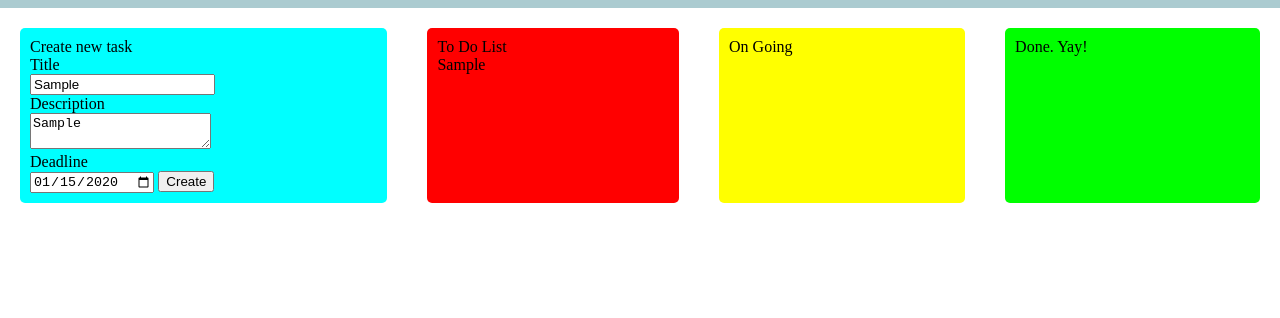
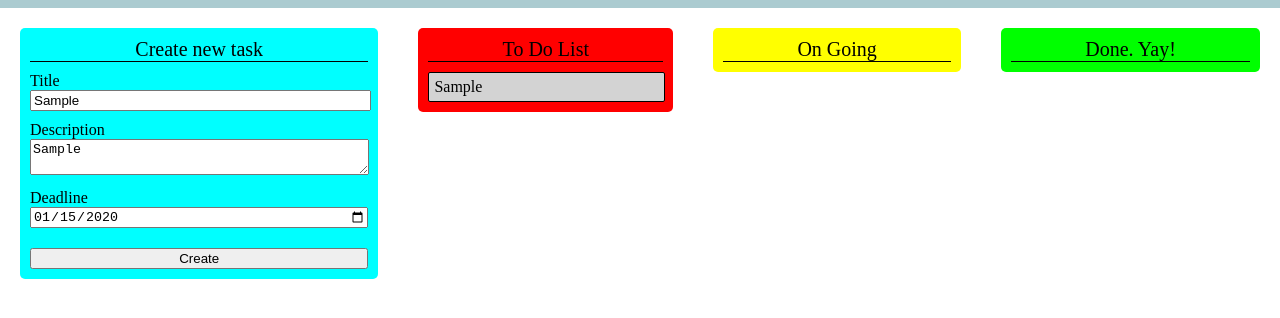
Before and after one commit to cofetiza/Studyza, a plain HTML site: page task/index.html in a window 1280 px wide. Both pictures are taken after typing "Sample", "Sample", "2020-01-15" into the empty fields and a click on the button "Create". Shown: the part 108-426 px from the top of the page. Drawn offline with Linux system fonts and the light colour scheme.

Commit message:
ongoing tasks features

```diff
--- /dev/null
+++ b/index.css
@@ -0,0 +1,44 @@
+button {
+  width: 100%;
+}
+
+.task-container {
+  width: 100%;
+  border: 1px solid black;
+  background: lightgray;
+  border-radius: 2px;
+}
+
+.card-container {
+  margin:20px;
+  padding:10px;
+  flex-grow:1;
+  border-radius:5px;
+  height: 100%;
+}
+
+.task-item {
+  padding: 5px;
+}
+
+.vertical-space {
+  height: 10px;
+}
+
+.card-title {
+  font-size: 20px;
+  border-bottom: 1px solid black;
+  text-align: center;
+}
+
+input {
+  width: 100%;
+}
+
+textarea {
+  width: 100%;
+}
+
+.input-container {
+  padding-right: 5px;
+}
--- a/task/index.html
+++ b/task/index.html
@@ -8,6 +8,7 @@
 	<meta name="description" content="Tasks page">
 	<meta name="viewport" content="width=device-width, initial-scale=1">
     <meta name="application-name" content="Title">
+    <link rel="stylesheet" href="/index.css">
 </head>
 
 <body style="width:100%;margin:0px">
@@ -32,22 +33,33 @@
         </a>
     </div>
 	<div style="display:flex">
-		<div style="margin:20px;padding:10px;flex-grow:1;background:cyan;border-radius:5px">
-			Create new task
+		<div class="card-container" style="background:cyan;">
+			<div class="card-title">Create new task</div>
+            <div class="vertical-space"></div>
             <div>Title</div>
-      <input type="text" id="title"/>
+            <div class="input-container"><input type="text" placeholder="Input task title here" id="title"/></div>
+            <div class="vertical-space"></div>
             <div>Description</div>
-	    <textarea id="description"></textarea>
+            <div class="input-container"><textarea placeholder="Input task description here" id="description"></textarea></div>
+            <div class="vertical-space"></div>
             <div>Deadline</div>
-	    <input type="date" id="deadline"/>
+            <div class="input-container"><input type="date" id="deadline"/></div>
+            <div class="vertical-space"></div>
+            <div class="vertical-space"></div>
             <button onClick="create()">Create</button>
         </div>
-			<div style="margin:20px;padding:10px;flex-grow:1;background:red;border-radius:5px">
-        To Do List
+        <div class="card-container" style="background:red;">
+            <div class="card-title">To Do List</div>
             <div id="todo"></div>
         </div>
-			<div style="margin:20px;padding:10px;flex-grow:1;background:yellow;border-radius:5px">On Going</div>
-      <div style="margin:20px;padding:10px;flex-grow:1;background:lime;border-radius:5px">Done. Yay!</div>
+		<div class="card-container" style="background:yellow;">
+            <div class="card-title">On Going</div>
+            <div id="ongoing"></div>
+        </div>
+        <div class="card-container" style="background:lime;">
+            <div class="card-title">Done. Yay!</div>
+            <div id="done"></div>
+        </div>
     </div>
 	</div>
   <script src="index.js"></script>
--- a/task/index.js
+++ b/task/index.js
@@ -1,16 +1,95 @@
 let tasks = {
-  todo: []
+  todo: [],
+  ongoing: [],
+  done: []
 };
 if (localStorage.tasks !== undefined) {
   tasks = JSON.parse(localStorage.tasks);
 }
+let selectId = ["none"];
+
+const select = (x,y) => {
+  selectId = [x,y];
+  refresh();
+}
 
 const refresh = () => {
+  localStorage.tasks = JSON.stringify(tasks);
   let render = '';
-  tasks.todo.forEach(task => {
-    render += `<div>${task.title}</div>`;
+  tasks.todo.forEach((task,id) => {
+    if (selectId[0] === 'todo' && selectId[1] === id) {
+      render += `
+        <div class="vertical-space"></div>
+        <div class="task-container">
+          <div class="task-item">${task.description}</div>
+          <button onClick="move('todo',${id},'none')">Cancel task</button>
+          <button onClick="move('todo',${id},'ongoing')">Do now</button>
+        </div>
+      `;
+    }
+    else {
+      render += `
+        <div class="vertical-space"></div>
+        <div class="task-container" onClick="select('todo',${id})">
+          <div class="task-item">${task.title}</div>
+        </div>
+      `;
+    }
   });
   document.getElementById('todo').innerHTML = render;
+  render = '';
+  tasks.ongoing.forEach((task,id) => {
+    if (selectId[0] === 'ongoing' && selectId[1] === id) {
+      render += `
+        <div class="vertical-space"></div>
+        <div class="task-container">
+          <div class="task-item">${task.description}</div>
+          <button onClick="move('ongoing',${id},'todo')">Cancel task</button>
+          <button onClick="move('ongoing',${id},'done')">Finish</button>
+        </div>
+      `;
+    }
+    else {
+      render += `
+        <div class="vertical-space"></div>
+        <div class="task-container" onClick="select('ongoing',${id})">
+          <div class="task-item">${task.title}</div>
+        </div>
+      `;
+    }
+  });
+  document.getElementById('ongoing').innerHTML = render;
+  render = '';
+  tasks.done.forEach((task,id) => {
+    if (selectId[0] === 'done' && selectId[1] === id) {
+      render += `
+        <div class="vertical-space"></div>
+        <div class="task-container">
+          <div class="task-item">${task.description}</div>
+          <button onClick="move('done',${id},'ongoing')">Continue</button>
+          <button onClick="move('done',${id},'none')">Remove</button>
+        </div>
+      `;
+    }
+    else {
+      render += `
+        <div class="vertical-space"></div>
+        <div class="task-container" onClick="select('done',${id})">
+          <div class="task-item">${task.title}</div>
+        </div>
+      `;
+    }
+  });
+  document.getElementById('done').innerHTML = render;
+}
+
+const move = (a,id,b) => {
+  if (b !== 'none') {
+    tasks[b].push(tasks[a][id]);
+  }
+  tasks[a].splice(id,1);
+  selectId = ['none'];
+  refresh();
 }
 
 const create = () => {
@@ -25,7 +104,6 @@ const create = () => {
     alert("Description can not empty.");
     return;
   }
-  console.log(deadline);
   if (deadline === "") {
     alert("Deadline can not empty.");
     return;
@@ -35,7 +113,6 @@ const create = () => {
     description: description,
     deadline: deadline
   });
-  localStorage.tasks = JSON.stringify(tasks);
   refresh();
   alert("Task created.");
 }
```
Lines whose indentation alone changed are shown as unchanged.
